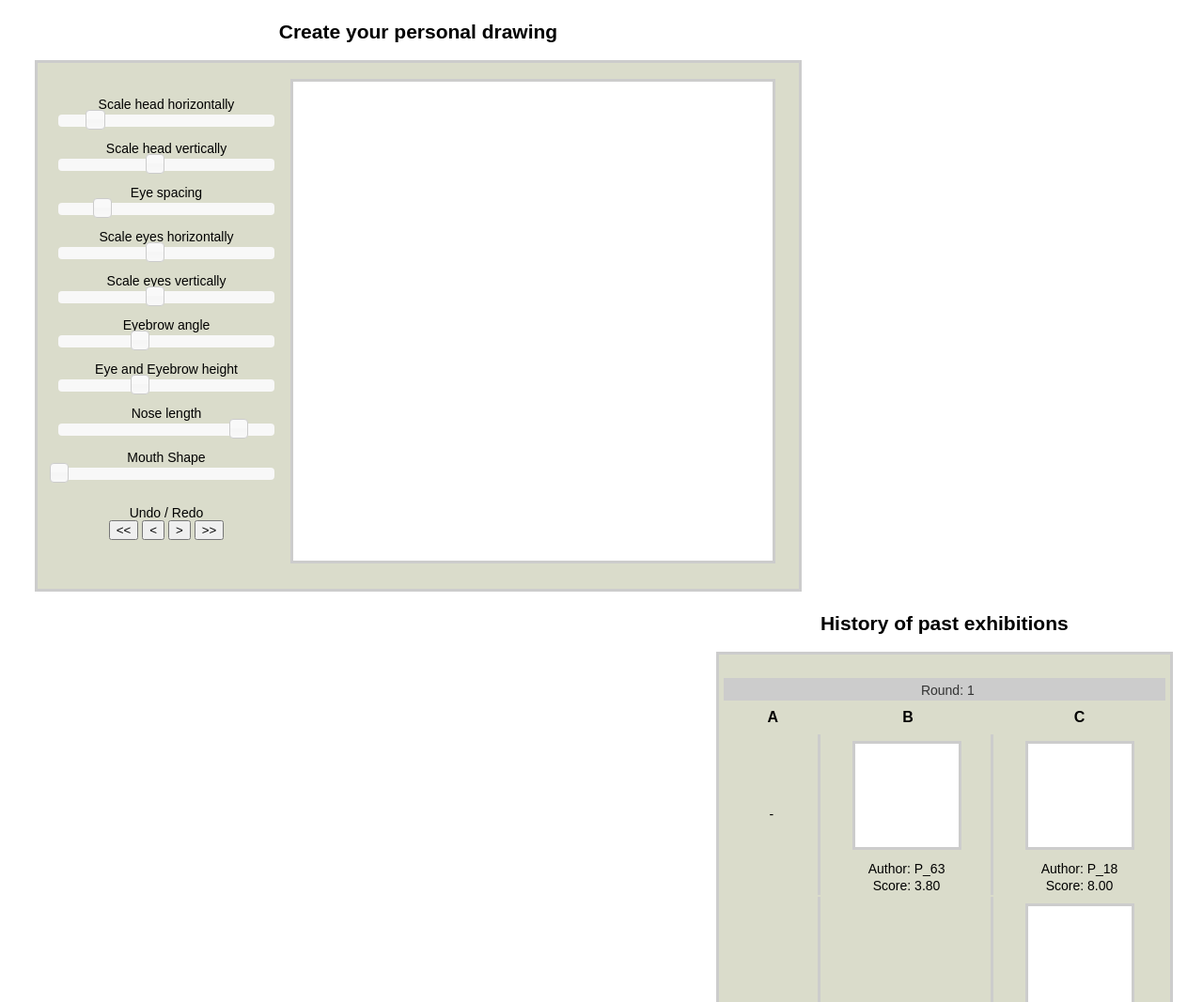
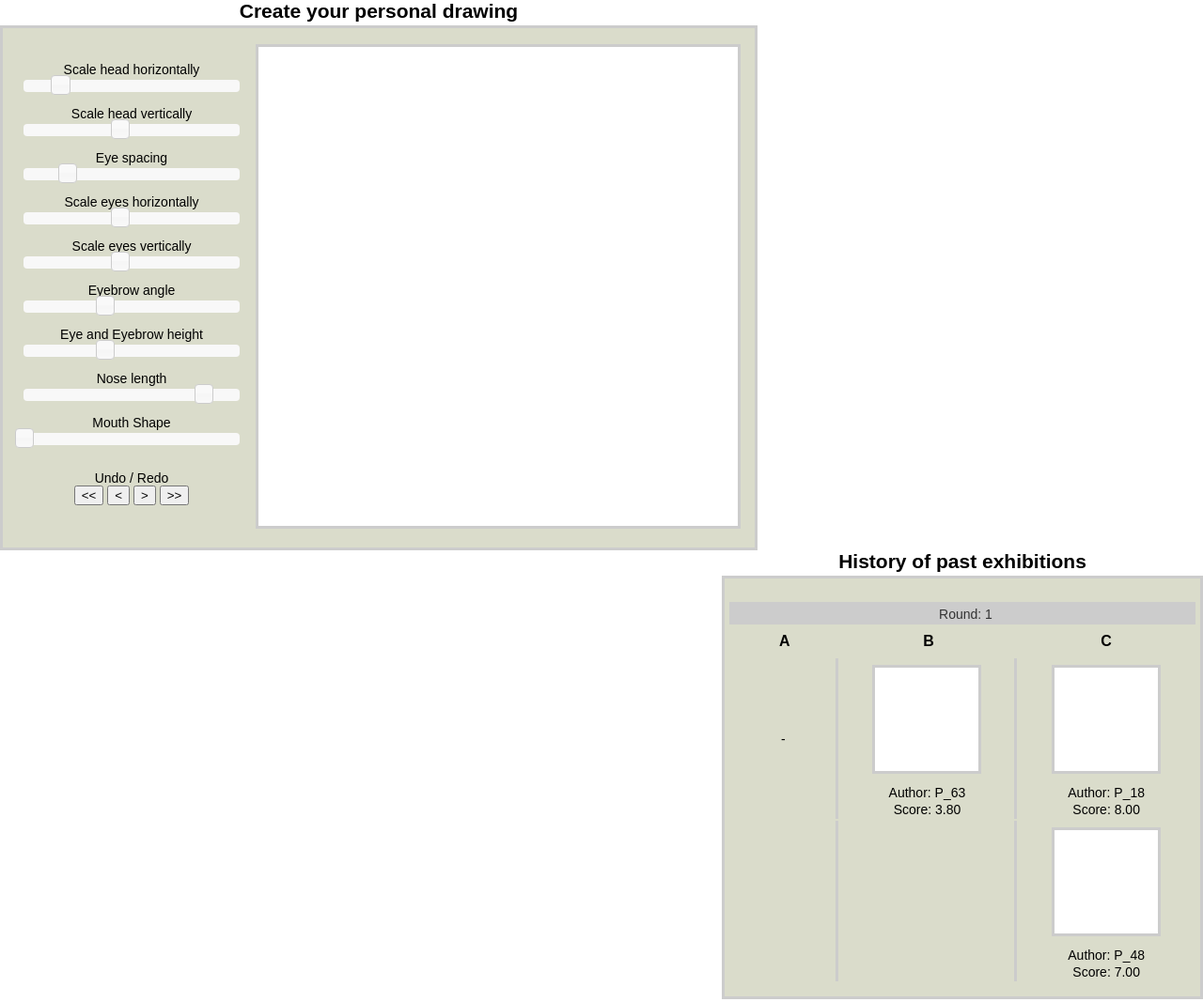
Before and after one commit to shakty/PR, a website: page html/cre.html in a window 1280 px wide. Shown: the top 1067 px of the page at 94% size. Drawn offline with Linux system fonts and the light colour scheme.

Commit message:
Optimized for Lab resolution

```diff
--- a/CF/ChernoffFacesSimple.js
+++ b/CF/ChernoffFacesSimple.js
@@ -176,6 +176,7 @@
 	FacePainter.prototype.draw = function (face, x, y) {
 		if (!face) return;
 		this.face = face;
+		// TODO: check the difference here with CF normal
 		this.fit2Canvas(face);
 		this.canvas.scale(face.scaleX, face.scaleY);
 
--- a/html/css/creation.css
+++ b/html/css/creation.css
@@ -17,27 +17,32 @@ table#cf_table td {
 }
 */
 
+table {
+  border: 0;
+}
+
+h2 {
+	margin: 0;
+	margin-bottom: 3px;
+}
+
 div#cf {
   border: 0;
 }
 
-table {
-  border: 0;
-}
 
 div#container_creation {
 	float: left;
 	background: white;
 	border: 0;
+	margin: 0;
+	padding: 0;
 }
 
+
 div#creation {
-  width: 800px;
-  height: 550px;
-}
-
-div#ph button{
-  width: 100px;
+  width: 790px;
+  //height: 550px;
 }
 
 
@@ -65,9 +70,7 @@ table#cf_table td div div{
 
 /* Undo/Redo */
 
-/* WHY IS IT NOT WORKING?? */
 table#cf_table div#undoredo {
-	border: 5 dashed blue;
 	padding: 3px;
 }
 
--- a/html/css/iframe.css
+++ b/html/css/iframe.css
@@ -1,12 +1,12 @@
 body {
-  width: 95%;
-  height: 100%;
+  height: 600px;
   margin: 0px auto;
   padding: 0;
   background: #FFF;
   color: #333;
   font-family: Arial, Helvetica, sans-serif;
   font-size: 14px;
+  overflow: hidden;
 }
 
 div {
@@ -17,7 +17,7 @@ div {
   text-align: center;
 }
 
-canvas, .copyorclose canvas {
+canvas {
   border: 3px solid #CCC;
   padding: 5px;
   background: white;
```
Also changed, not shown: index.htm (+1 -1 lines).
